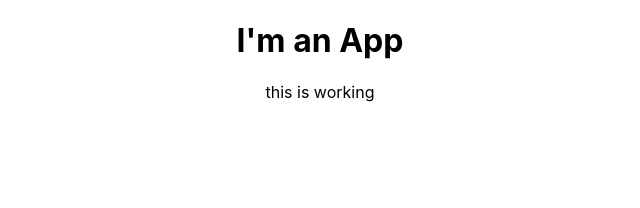
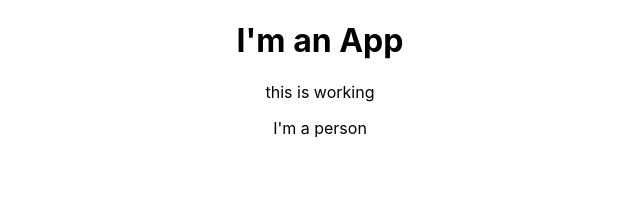
Before and after one commit to rpvyas/LearningReact, a React (Create React App) app in the folder react-app/react-app/: page / in a window 1280 px wide. Shown: the top 208 px of the page, without its empty margins (320-960 px from the left). Built offline with nearby package versions, Linux system fonts and the light colour scheme.

Commit message:
added Person component

```diff
--- a/react-app/react-app/src/App.js
+++ b/react-app/react-app/src/App.js
@@ -1,11 +1,13 @@
 import React from 'react';
 import './App.css';
+import Person from './Person/Person';
 
 function App() {
   return (
     <div className="App">
       <h1>I'm an App</h1>
       <p>this is working</p>
+      <Person/>
     </div>
     //React.createElement('div', {className: 'App'}, React.createElement('h1', null, 'Hi!!! I\'m from a react create element method'))
   );
--- /dev/null
+++ b/react-app/react-app/src/Person/Person.js
@@ -0,0 +1,7 @@
+import React from 'react';
+
+const person = () => {
+    return <p> I'm a person</p>
+};
+
+export default person;
```
